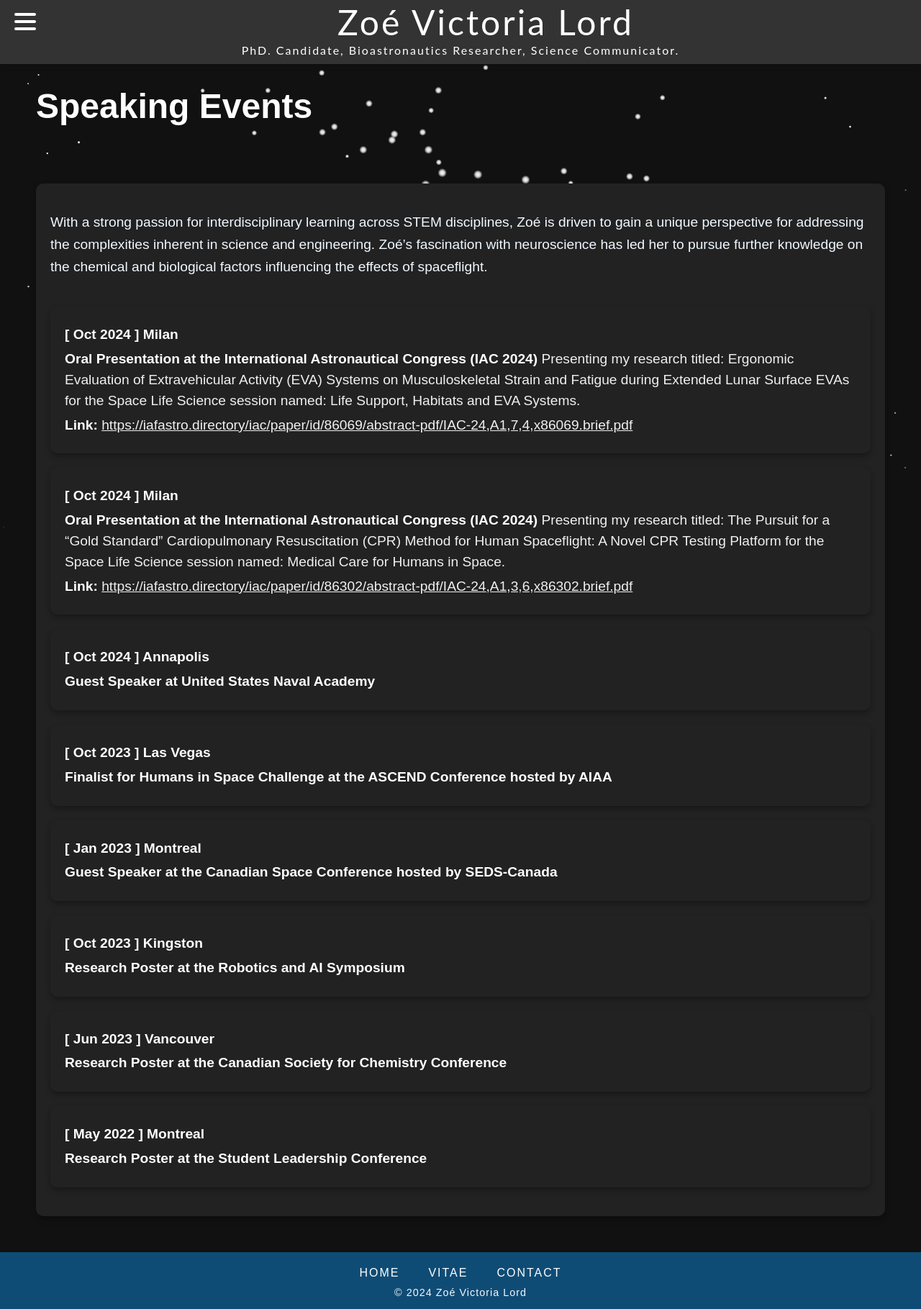
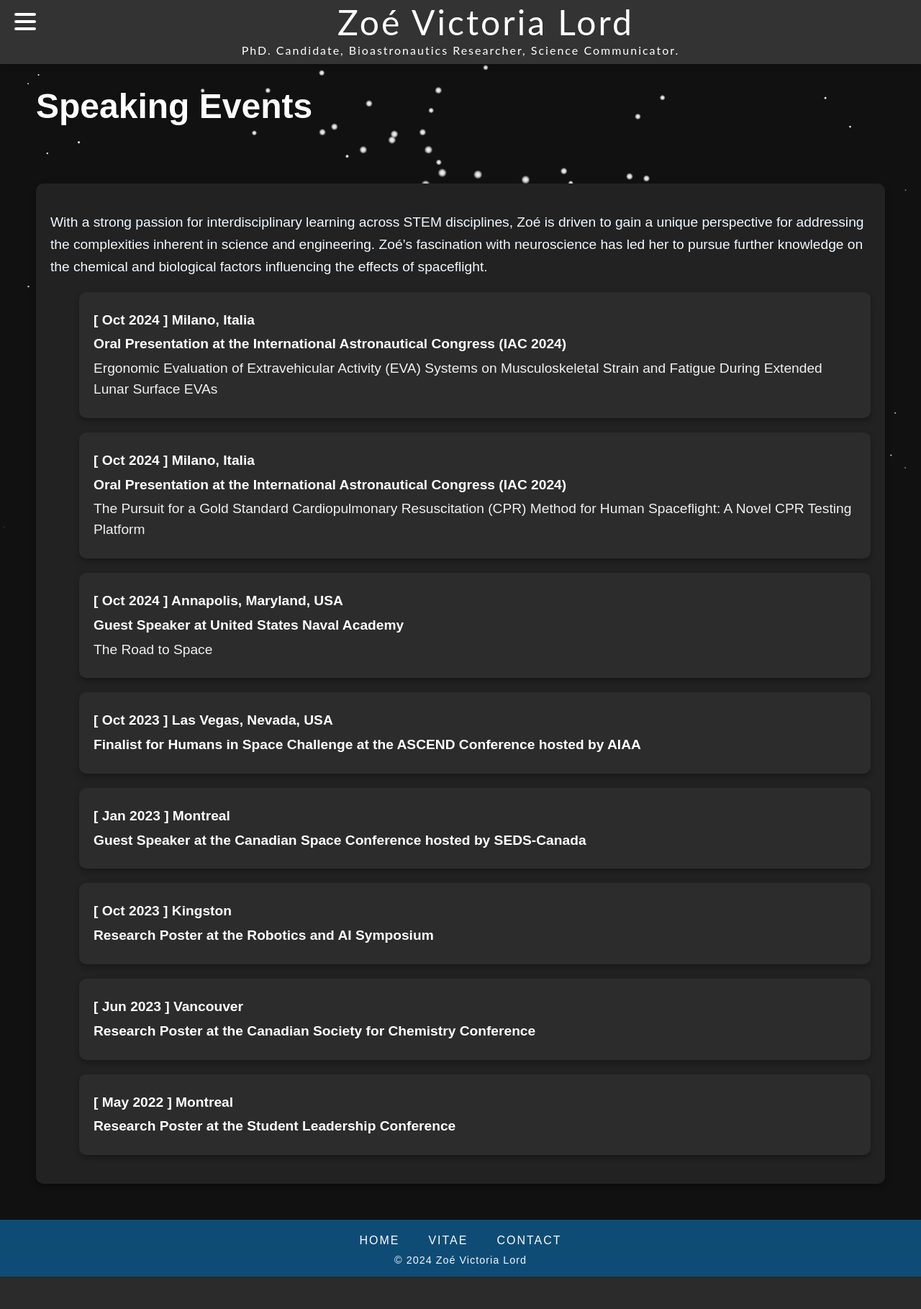
Before and after one commit to lordzoe/Zoe-Website, a PHP site: page /speaking.php in a window 1280 px wide. Shown: the whole page at 72% size. After the commit the page ends 1774 px from the top, so only its background shows below. Run offline with PHP 8.4, Linux system fonts and the light colour scheme.

Commit message:
added homepage progress, speaking events progress

```diff
--- a/index.php
+++ b/index.php
@@ -25,6 +25,7 @@
         </div>
 
     <!-- Right Text Section -->
+        <div class="index-content">
             <div class="index-text">
                 <h1>Welcome to my space. My name is</h1>
                 <h2>Zoé Victoria Lord</h2>
@@ -35,6 +36,7 @@
                     more about my journey.
                 </p>
             </div>
+        </div>
     </main>
 
     <!-- Footer -->
--- a/speaking.php
+++ b/speaking.php
@@ -26,45 +26,62 @@
 
             <ul class="speaking-list">
                 <li>
-                    <p><strong>[ Oct 2024 ] Milan</strong></p>
-                    <p><strong>Oral Presentation at the International Astronautical Congress (IAC 2024)</strong> Presenting my research titled: Ergonomic Evaluation of Extravehicular Activity (EVA) Systems on Musculoskeletal Strain and Fatigue during Extended Lunar Surface EVAs for the Space Life Science session named: Life Support, Habitats and EVA Systems.</p>
-                    <p><strong>Link:</strong> <a href="https://iafastro.directory/iac/paper/id/86069/abstract-pdf/IAC-24,A1,7,4,x86069.brief.pdf?2024-03-26.17:16:15" target="_blank">https://iafastro.directory/iac/paper/id/86069/abstract-pdf/IAC-24,A1,7,4,x86069.brief.pdf</a></p>
+                    <a href="https://iafastro.directory/iac/paper/id/86069/abstract-pdf/IAC-24,A1,7,4,x86069.brief.pdf?2024-03-26.17:16:15" target="_blank">
+                        <p><strong>[ Oct 2024 ] Milano, Italia</strong></p>
+                        <p><strong>Oral Presentation at the International Astronautical Congress (IAC 2024)</strong></p>
+                        <p>Ergonomic Evaluation of Extravehicular Activity (EVA) Systems on Musculoskeletal Strain and Fatigue During Extended Lunar Surface EVAs</p>
+                    </a>
                 </li>
 
                 <li>
-                    <p><strong>[ Oct 2024 ] Milan</strong></p>
-                    <p><strong>Oral Presentation at the International Astronautical Congress (IAC 2024)</strong> Presenting my research titled: The Pursuit for a “Gold Standard” Cardiopulmonary Resuscitation (CPR) Method for Human Spaceflight: A Novel CPR Testing Platform for the Space Life Science session named: Medical Care for Humans in Space.</p>
-                    <p><strong>Link:</strong> <a href="https://iafastro.directory/iac/paper/id/86302/abstract-pdf/IAC-24,A1,3,6,x86302.brief.pdf?2024-03-28.08:18:55" target="_blank">https://iafastro.directory/iac/paper/id/86302/abstract-pdf/IAC-24,A1,3,6,x86302.brief.pdf</a></p>
+                    <a href="https://iafastro.directory/iac/paper/id/86302/abstract-pdf/IAC-24,A1,3,6,x86302.brief.pdf?2024-03-28.08:18:55" target="_blank">
+                        <p><strong>[ Oct 2024 ] Milano, Italia </strong></p>
+                        <p><strong>Oral Presentation at the International Astronautical Congress (IAC 2024)</strong></p>
+                        <p>The Pursuit for a Gold Standard Cardiopulmonary Resuscitation (CPR) Method for Human Spaceflight: A Novel CPR Testing Platform</p>
+                    </a>
                 </li>
 
                 <li>
-                    <p><strong>[ Oct 2024 ] Annapolis</strong></p>
+                    <a href="https://ontheblockchain.ca/2024/03/072-zoe-lord/" target="_blank">
+                        <p><strong>[ Oct 2024 ] Annapolis, Maryland, USA</strong></p>
                         <p><strong>Guest Speaker at United States Naval Academy</strong></p>
+                        <p>The Road to Space</p>
+                    </a>
                 </li>
 
                 <li>
-                    <p><strong>[ Oct 2023 ] Las Vegas</strong></p>
+                    <a href="#" target="_blank">
+                        <p><strong>[ Oct 2023 ] Las Vegas, Nevada, USA</strong></p>
                         <p><strong>Finalist for Humans in Space Challenge at the ASCEND Conference hosted by AIAA</strong></p>
+                    </a>
                 </li>
 
                 <li>
+                    <a href="#" target="_blank">
                         <p><strong>[ Jan 2023 ] Montreal</strong></p>
                         <p><strong>Guest Speaker at the Canadian Space Conference hosted by SEDS-Canada</strong></p>
+                    </a>
                 </li>
 
                 <li>
+                    <a href="#" target="_blank">
                         <p><strong>[ Oct 2023 ] Kingston</strong></p>
                         <p><strong>Research Poster at the Robotics and AI Symposium</strong></p>
+                    </a>
                 </li>
 
                 <li>
+                    <a href="#" target="_blank">
                         <p><strong>[ Jun 2023 ] Vancouver</strong></p>
                         <p><strong>Research Poster at the Canadian Society for Chemistry Conference</strong></p>
+                    </a>
                 </li>
 
                 <li>
+                    <a href="#" target="_blank">
                         <p><strong>[ May 2022 ] Montreal</strong></p>
                         <p><strong>Research Poster at the Student Leadership Conference</strong></p>
+                    </a>
                 </li>
             </ul>
         </div>
--- a/styles.css
+++ b/styles.css
@@ -622,44 +619,49 @@ footer {
   background-color: #222;
   border-radius: 10px;
   box-shadow: 0 4px 8px rgba(0, 0, 0, 0.3);
-  padding: 20px; /* Added padding to ensure nice spacing inside the box */
+  padding: 20px;
   transition: transform 0.3s ease, background-color 0.3s ease;
-  margin: 0;     /* Start right below header due to margin-bottom on header */
+  margin: 0;
 }
 
 /* List Styling */
-.speaking-list {
-  list-style: none;
-  padding: 0;
-  margin-top: 40px;
+.speaking-list li {
+  background-color: #2c2c2c;
+  border-radius: 10px;
+  box-shadow: 0 4px 8px rgba(0,0,0,0.3);
+  margin-bottom: 20px;
+  line-height: 1.5;
+  transition: transform 0.3s ease, background-color 0.3s ease;
+  /* Remove padding from li and apply to the link inside, for full clickable area */
+  overflow: hidden; /* Ensures the child doesn't overflow after transform */
 }
 
-.speaking-list li {
-  background-color: #222;
-  border-radius: 10px;
-  box-shadow: 0 4px 8px rgba(0,0,0,0.3);
-  padding: 20px;
-  margin-bottom: 20px;
-  line-height: 1.5;
+.speaking-list li a {
+  display: block;
+  padding: 20px; /* Moved padding here so the entire block is clickable */
+  color: #f0f0f0;
+  text-decoration: none;
+  transition: color 0.3s ease;
 }
 
 .speaking-list li p {
   margin: 5px 0;
-  color: #f0f0f0;
+  color: inherit; /* Inherit from the link's color */
 }
 
 .speaking-list li p strong {
   color: #fff;
 }
 
-.speaking-list a {
-  color: #f0f0f0;
-  text-decoration: underline;
-  word-break: break-all;
+/* Hover effect on li */
+.speaking-list li:hover {
+  transform: scale(1.05);
+  background-color: #f39c12; /* Orange background on hover */
 }
 
-.speaking-list a:hover {
-  color: #f39c12;
+/* On hover, ensure text color adjusts for contrast if needed */
+.speaking-list li:hover a {
+  color: #fff; /* White text over orange background */
 }
 
 /* Background Image */
```
Also changed, not shown: other parts of styles.css (+61 -37 lines). Lines whose indentation alone changed are shown as unchanged.
